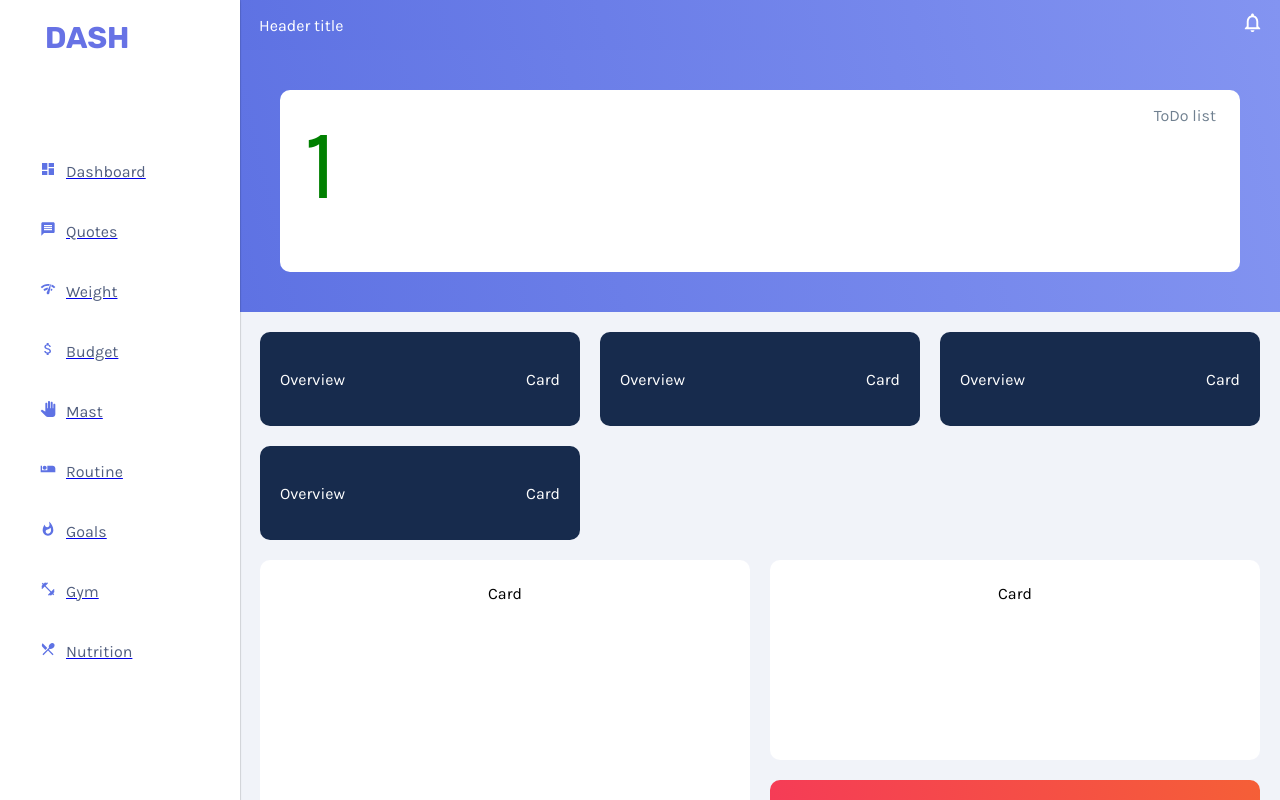
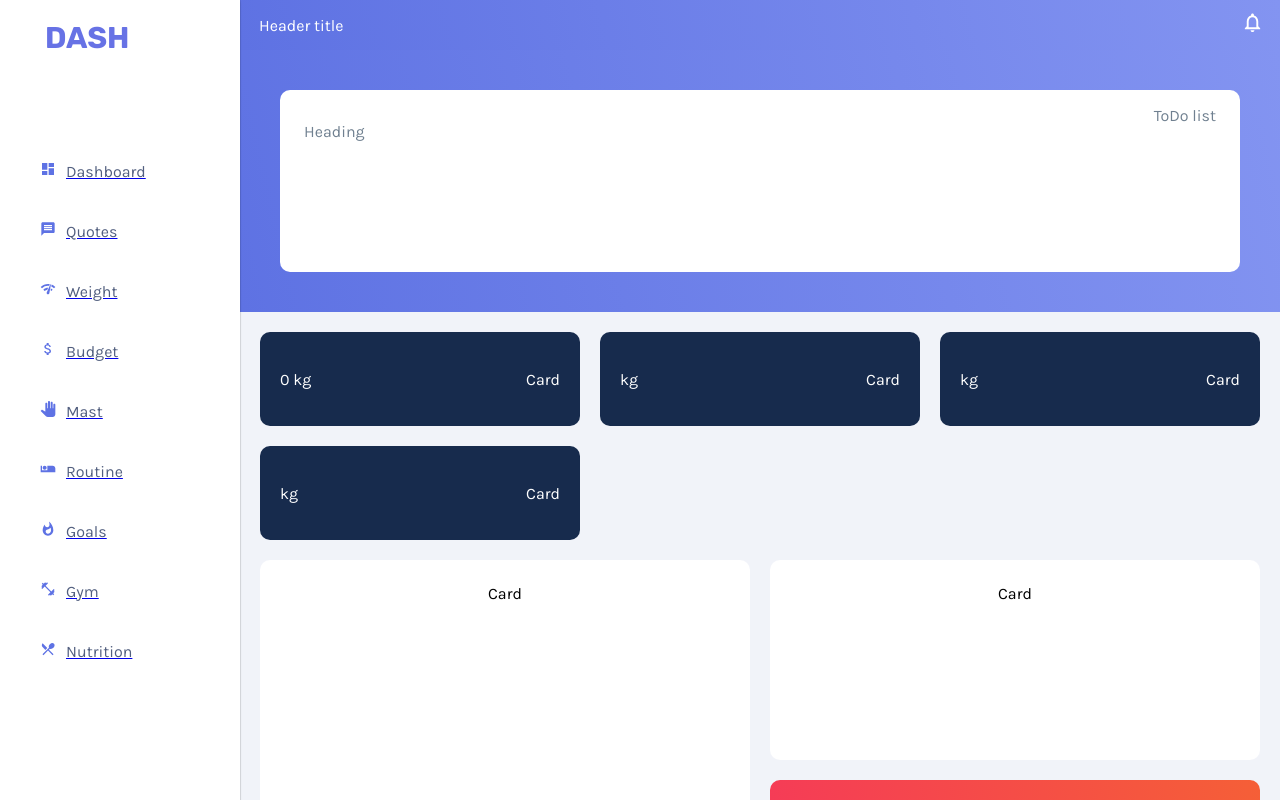
Before and after one commit to GnosisAssembler/React-dashboard-ui, a React (Create React App) app in the folder client/: page / in a window 1280 px wide. Shown: the top 800 px of the page. Built offline with nearby package versions, Linux system fonts and the light colour scheme; no server answers.

Commit message:
Update context with latest weight and display it on dashboard

```diff
--- a/client/src/AppProvider.js
+++ b/client/src/AppProvider.js
@@ -5,9 +5,38 @@ export const AppContext = React.createContext();
 
 // Create AppProvider
 export default class AppProvider extends Component {
-        state = {
-            counter: 1
+    constructor(props) {
+        super(props);
+        this.state = {
+            counter: 1,
+            kg:0,
+            date:""
         };
+    }
+
+        componentDidMount() {
+            // Fetch latest weight
+            fetch('http://localhost:5000/api/weights/last')
+              .then(res => {
+                  console.log(res);
+                  return res.json()
+                })
+                // Response from the server with the latest weight
+              .then(latestWeight => {
+                if(latestWeight[0].kg==='undefined') {
+                    console.log('no weight to show')
+                } else {
+                    //update the state with the current weight
+                    this.setState(() => {
+                        return {
+                            kg: latestWeight[0].kg,
+                            date: latestWeight[0].date
+                        }
+                    });
+                }
+            })
+            .catch(() => console.log("Cant access server due to broswer!"));
+        }
 
     // Set value as the state of the context
     render() {
--- a/client/src/components/Main/MainHeader/MainHeaderHeading.js
+++ b/client/src/components/Main/MainHeader/MainHeaderHeading.js
@@ -1,16 +1,10 @@
 import React from 'react';
 
-// import context
-import {AppContext} from '../../../AppProvider';
-
-// Wrap component with AppConsumer so that we can use the context
 export default function MainHeaderHeading() {
     return (
-        <div style={{fontSize:'100px', color:'green'}}>
-            <AppContext.Consumer>
-                {(context) => context.counter}
-            </AppContext.Consumer>
+        <div>
+           <p>Heading</p>
         </div>
 
-    )
+    );
 }
--- a/client/src/components/Main/MainOverview/MainOverview.js
+++ b/client/src/components/Main/MainOverview/MainOverview.js
@@ -1,6 +1,8 @@
 import React from 'react';
 import MainOverviewCard from './MainOverviewCard';
 import styled from 'styled-components';
+
+import {AppContext} from '../../../AppProvider';
 
 export default function() {
 
@@ -11,13 +13,17 @@ export default function() {
         grid-gap: 20px;
         margin: 20px;
     `
-
+    // Wrap component with AppConsumer so that we can use the context
     return (
-        <MainOverview>
-            <MainOverviewCard />
-            <MainOverviewCard />
-            <MainOverviewCard />
-            <MainOverviewCard />
-        </MainOverview>
-    )
+        <AppContext.Consumer>
+            {(context) => (
+                <MainOverview>
+                    <MainOverviewCard weight={context.kg}/>
+                    <MainOverviewCard />
+                    <MainOverviewCard />
+                    <MainOverviewCard />
+                    </MainOverview>
+            )}
+        </AppContext.Consumer>
+    );
 }
--- a/client/src/components/Main/MainOverview/MainOverviewCard.js
+++ b/client/src/components/Main/MainOverview/MainOverviewCard.js
@@ -3,7 +3,7 @@ import MainOverviewCardIcon from './MainOverviewCardIcon';
 import MainOverviewCardInfo from './MainOverviewCardInfo';
 import styled from 'styled-components';
 
-export default function() {
+export default function(props) {
 
     const MainOverviewCard = styled.div`
         display: flex;
@@ -16,7 +16,7 @@ export default function() {
 
     return (
         <MainOverviewCard>
-              <MainOverviewCardIcon />
+              <p>{props.weight} kg</p>
               <MainOverviewCardInfo />
         </MainOverviewCard>
     )
```
